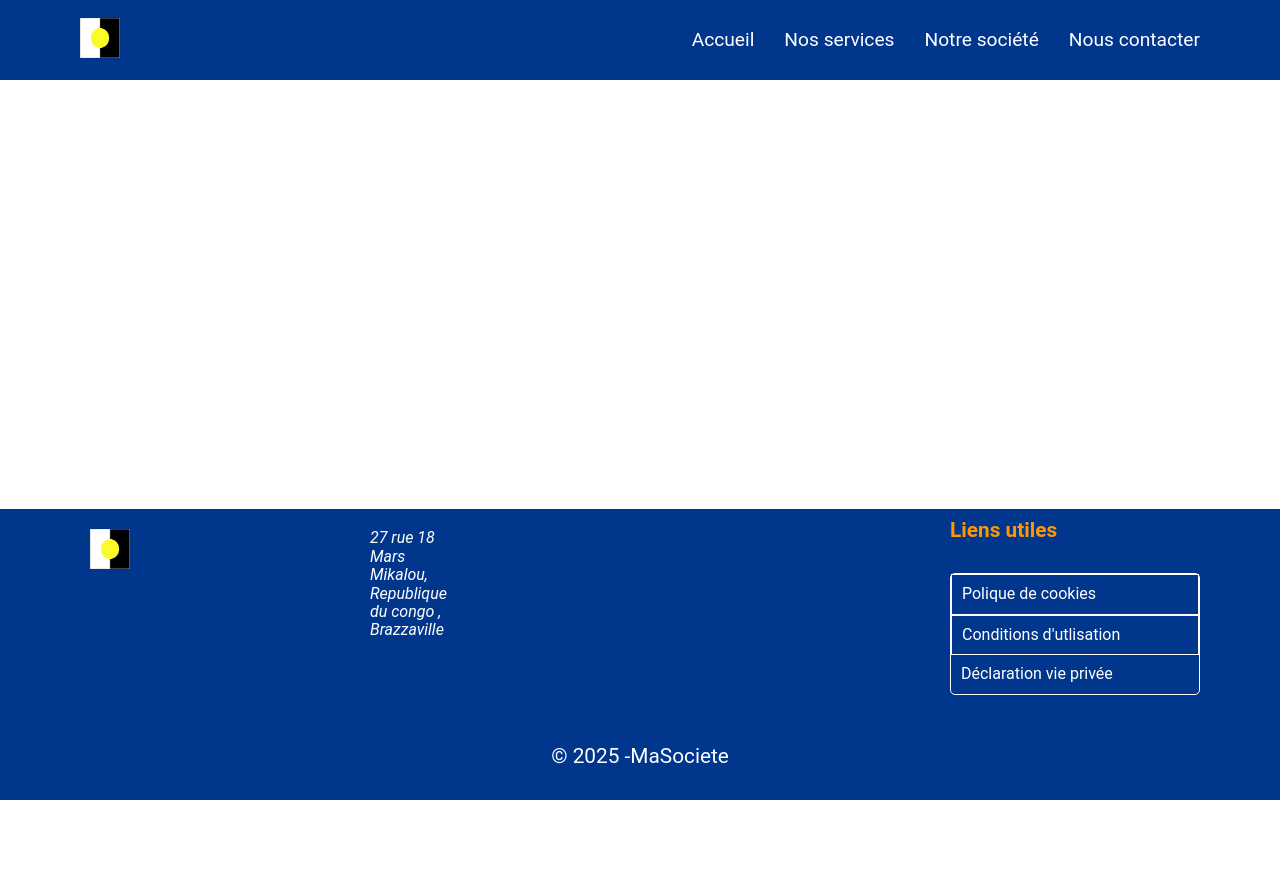
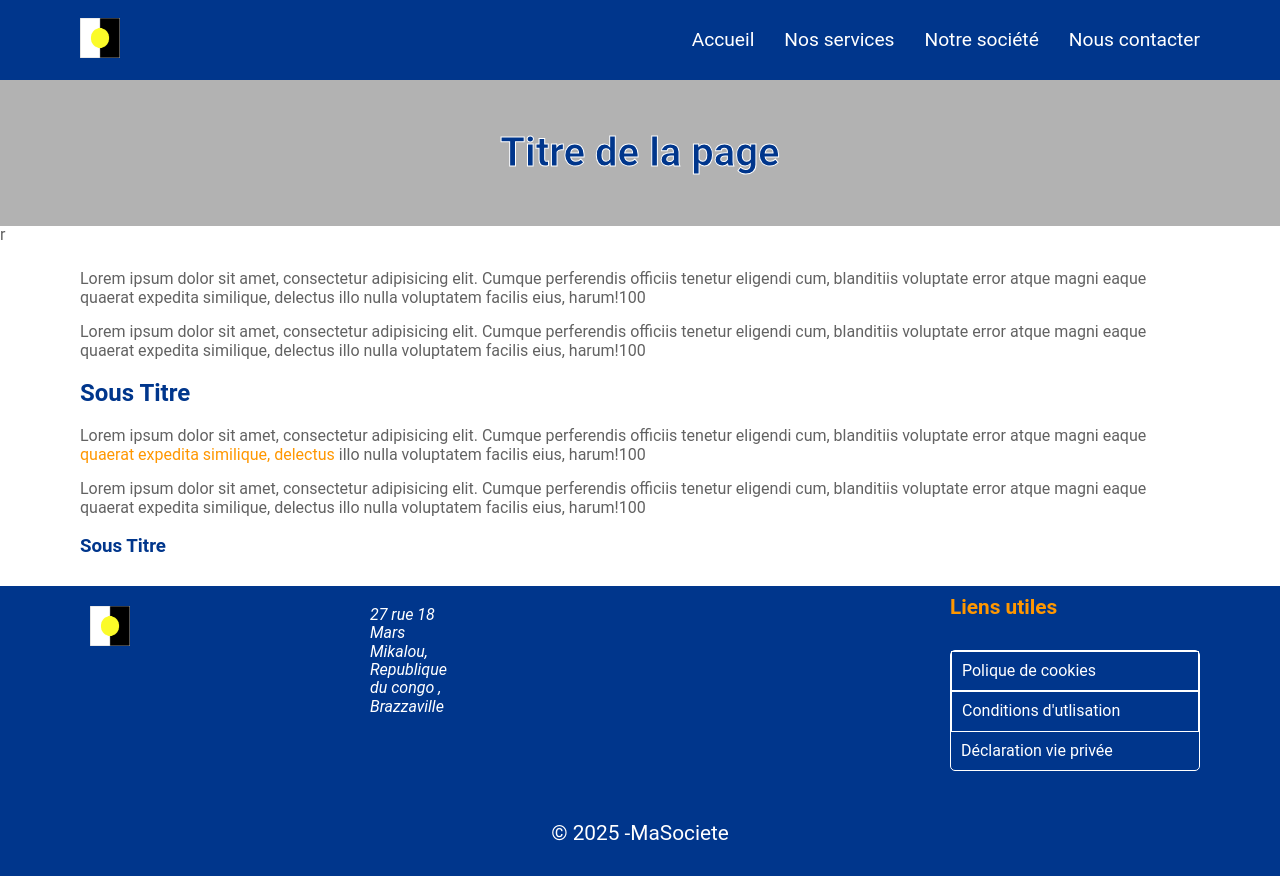
Before and after one commit to IMANA47/Code-maquette, a plain HTML site: page text.html in a window 1280 px wide. Before the commit the page ends 800 px from the top, so only its background shows below. Drawn offline with Linux system fonts and the light colour scheme.

Commit message:
ajout fichier text.html et debut de la mise  en forme la zone de contenu

```diff
--- a/css/code-maquette.css
+++ b/css/code-maquette.css
@@ -123,7 +123,47 @@ position: absolute;
     text-decoration: underline;
 
 }
+#mainContent header{
+    background-image: url('');
+    background-size: cover;
+    background-position: center;
+}
+#mainContent header div{
+    background-color: rgba(0,0,0,.3);
+}
+#mainContent h1 {
+    font-size: 2.5em;
+    color: var(--blue);
+    text-align: center;
+    padding: 50px 30px;
+    -webkit-text-stroke: 1px var(--white);
+}
+#mainContent #innerContent{
+    padding: 10px 30px;
+}
+#mainContent a{
+    text-decoration: none;
+    color: var(--orange);
+    background-image: linear-gradient(currentColor, currentColor);
+    background-repeat: no-repeat;
+    background-size: 0%  2px;
+    background-position: 0% 100%;
+    transition: background-size .2s;
+}
 
+#mainContent a:hover{
+     background-size: 100% 2px;
+}
+#mainContent p .lead{
+    font-size: 1.2em;
+    font-weight: 100;
+
+}
+#mainContent p .lead:nth-last-child(1 of .lead) {
+    border-bottom: 1px solid var(--dark-grey);
+    padding-bottom: 30px;
+
+}
 #mainFooter{
     background-color: var(--blue);
     color: var(--white);
--- a/index.html
+++ b/text.html
@@ -28,8 +28,29 @@
 </nav>
    </header><!--Fin de header.wrapper-->
    </div><!--Fin de #mainHeader-->
-   <div id="mainContent">
-   </div><!--Fin de #mainConterightt-->
+   <section id="mainContent">
+     <header>
+         <div>
+             <h1 class="wrapper">
+                 Titre de la page
+             </h1>
+         </div>
+     </header>r
+     <div id="innertContent" class="wrapper">
+         <p class="lead">Lorem ipsum dolor sit amet, consectetur adipisicing elit. Cumque perferendis officiis tenetur eligendi cum, blanditiis voluptate
+         error atque magni eaque quaerat expedita similique, delectus illo nulla voluptatem facilis eius, harum!100</p>
+                  <p>Lorem ipsum dolor sit amet, consectetur adipisicing elit. Cumque perferendis officiis tenetur eligendi cum, blanditiis voluptate
+         error atque magni eaque quaerat expedita similique, delectus illo nulla voluptatem facilis eius, harum!100</p>
+         <h2>Sous Titre</h2>
+                  <p>Lorem ipsum dolor sit amet, consectetur adipisicing elit. Cumque perferendis officiis tenetur eligendi cum, blanditiis voluptate
+         error atque magni eaque <a href="#">quaerat expedita similique, delectus</a>  illo nulla voluptatem facilis eius, harum!100</p>
+                  <p>Lorem ipsum dolor sit amet, consectetur adipisicing elit. Cumque perferendis officiis tenetur eligendi cum, blanditiis voluptate
+         error atque magni eaque quaerat expedita similique, delectus illo nulla voluptatem facilis eius, harum!100</p>
+         <h3>Sous Titre</h3>
+     </div>
+   </section><!--Fin de #mainConterightt-->
+
+
 
    <div id="mainFooter">
    <footer class="wrapper">
```
